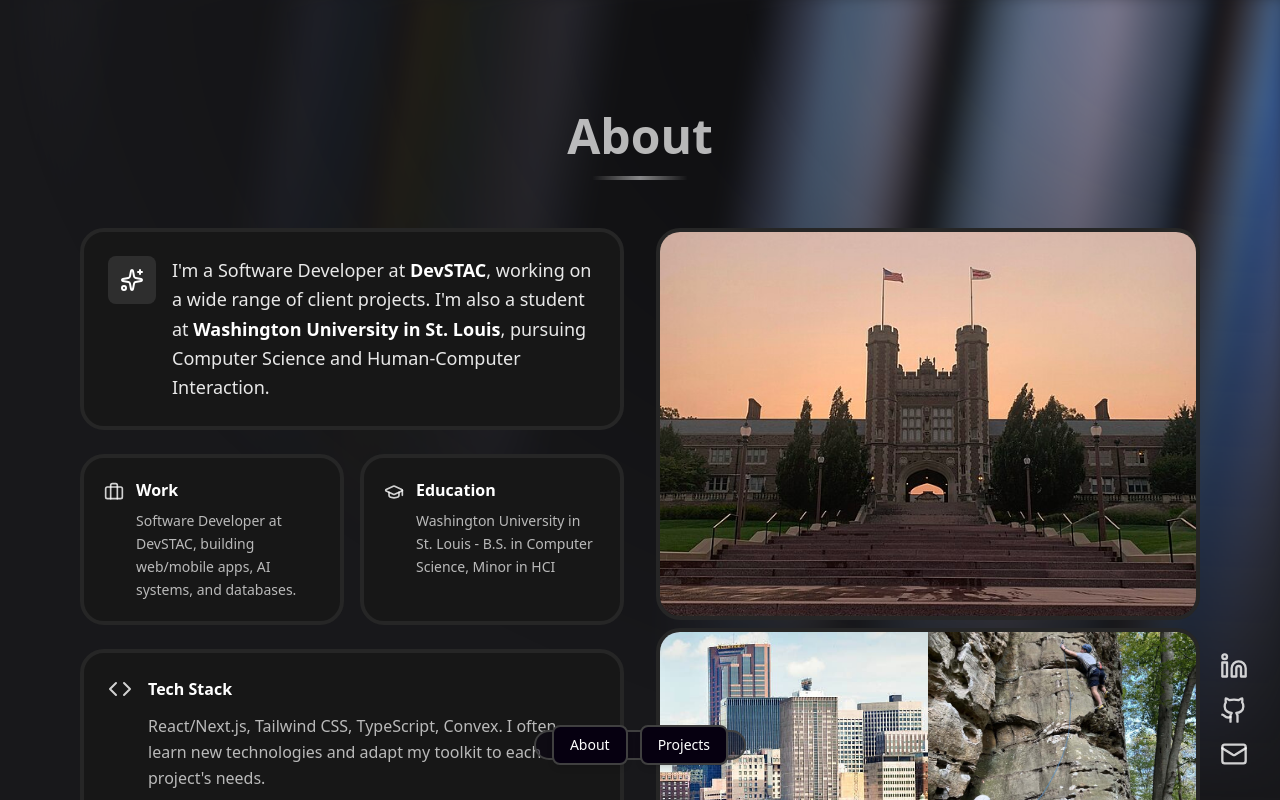
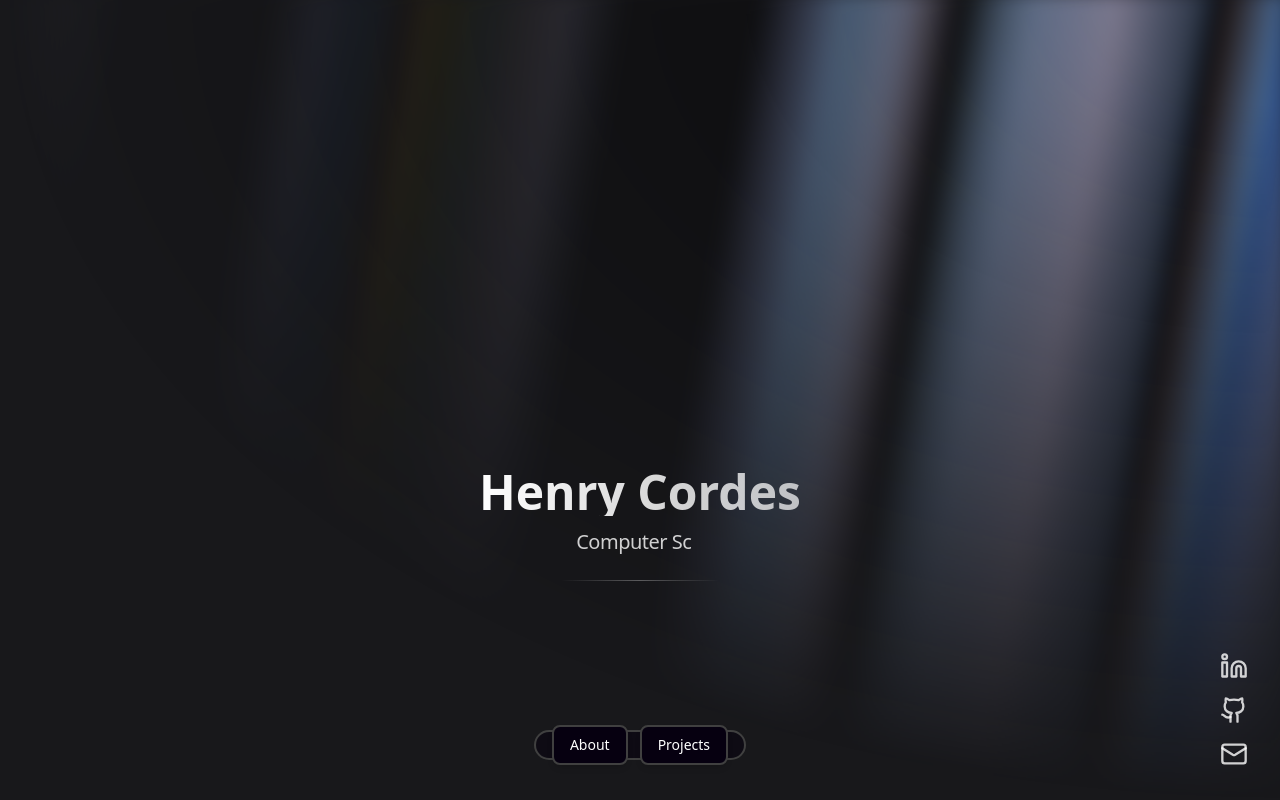
Before and after one commit to Hcordes6/hc-portfolio, a Next.js app: page / in a window 1280 px wide. Built offline with nearby package versions, Linux system fonts and the light colour scheme.

Commit message:
Styling, about fixes, and new email added

```diff
--- a/app/pages/about.tsx
+++ b/app/pages/about.tsx
@@ -4,6 +4,7 @@
 import Image from "next/image";
 import SpotlightCard from "@/components/animations/SpotlightCard";
 import { Briefcase, GraduationCap, MapPin, Code, Heart, Sparkles, ChevronDown, ChevronUp, Linkedin, Github, Mail } from "lucide-react";
+import TextType from "@/components/TextType";
 
 export default function About() {
     const [isTechStackHovered, setIsTechStackHovered] = useState(false);
@@ -75,6 +76,20 @@
 
     return (
         <div className="w-full max-w-6xl mx-auto px-4 py-8 space-y-8">
+            {/* Hero */}
+            <section className="w-full min-h-screen mx-auto flex flex-col items-center justify-center text-center pt-10 sm:pt-16 pb-6 sm:pb-10">
+                <h1 className=" text-4xl sm:text-5xl font-bold bg-linear-to-r from-white to-white/70 bg-clip-text text-transparent">
+                    Henry Cordes
+                </h1>
+                <TextType
+                    className="mt-3 text-lg sm:text-xl font-medium text-white/80"
+                    text={["Software Developer", "Computer Science Student"]}
+                    typingSpeed={100}
+                    cursorCharacter="_"
+                    cursorClassName="text-white/70"
+                />
+                <div className="mt-6 h-px w-40 bg-linear-to-r from-transparent via-white/30 to-transparent" />
+            </section>
             {/* Header */}
             <div className="text-center mb-12">
                 <h1 className="text-5xl font-bold mb-4 bg-linear-to-r text-white/70">
@@ -297,7 +312,7 @@
                                 <Github size={42} />
                             </a>
                             <a
-                                href="mailto:hcordesmn@gmail.com"
+                                href="mailto:hello@henrycordes.dev"
                                 className="text-white/80 hover:text-white transition-colors hover:scale-110 transform"
                                 aria-label="Email"
                             >
--- /dev/null
+++ b/components/TextType.tsx
@@ -0,0 +1,203 @@
+'use client';
+
+import type { HTMLAttributes, ReactNode, JSX } from 'react';
+import { createElement, useCallback, useEffect, useMemo, useRef, useState } from 'react';
+import { gsap } from 'gsap';
+
+interface TextTypeProps {
+  className?: string;
+  showCursor?: boolean;
+  hideCursorWhileTyping?: boolean;
+  cursorCharacter?: string | ReactNode;
+  cursorBlinkDuration?: number;
+  cursorClassName?: string;
+  text: string | string[];
+  as?: (keyof JSX.IntrinsicElements) & string;
+  typingSpeed?: number;
+  initialDelay?: number;
+  pauseDuration?: number;
+  deletingSpeed?: number;
+  loop?: boolean;
+  textColors?: string[];
+  variableSpeed?: { min: number; max: number };
+  onSentenceComplete?: (sentence: string, index: number) => void;
+  startOnVisible?: boolean;
+  reverseMode?: boolean;
+}
+
+const TextType = ({
+  text,
+  as: Component = 'div',
+  typingSpeed = 50,
+  initialDelay = 0,
+  pauseDuration = 2000,
+  deletingSpeed = 30,
+  loop = true,
+  className = '',
+  showCursor = true,
+  hideCursorWhileTyping = false,
+  cursorCharacter = '|',
+  cursorClassName = '',
+  cursorBlinkDuration = 0.5,
+  textColors = [],
+  variableSpeed,
+  onSentenceComplete,
+  startOnVisible = false,
+  reverseMode = false,
+  ...props
+}: TextTypeProps & HTMLAttributes<HTMLElement>) => {
+  const [displayedText, setDisplayedText] = useState('');
+  const [currentCharIndex, setCurrentCharIndex] = useState(0);
+  const [isDeleting, setIsDeleting] = useState(false);
+  const [currentTextIndex, setCurrentTextIndex] = useState(0);
+  const [isVisible, setIsVisible] = useState(!startOnVisible);
+  const rootRef = useRef<HTMLSpanElement>(null);
+  const cursorRef = useRef<HTMLSpanElement>(null);
+
+  const textArray = useMemo(() => (Array.isArray(text) ? text : [text]), [text]);
+
+  const getRandomSpeed = useCallback(() => {
+    if (!variableSpeed) return typingSpeed;
+    const { min, max } = variableSpeed;
+    return Math.random() * (max - min) + min;
+  }, [variableSpeed, typingSpeed]);
+
+  const getCurrentTextColor = () => {
+    if (textColors.length === 0) return 'inherit';
+    return textColors[currentTextIndex % textColors.length];
+  };
+
+  useEffect(() => {
+    if (!startOnVisible) return;
+
+    const currentNode = rootRef.current;
+    if (!currentNode) return;
+
+    const observer = new IntersectionObserver(
+      entries => {
+        entries.forEach(entry => {
+          if (entry.isIntersecting) {
+            setIsVisible(true);
+          }
+        });
+      },
+      { threshold: 0.1 }
+    );
+
+    observer.observe(currentNode);
+    return () => observer.disconnect();
+  }, [startOnVisible]);
+
+  useEffect(() => {
+    if (showCursor && cursorRef.current) {
+      gsap.set(cursorRef.current, { opacity: 1 });
+      const tween = gsap.to(cursorRef.current, {
+        opacity: 0,
+        duration: cursorBlinkDuration,
+        repeat: -1,
+        yoyo: true,
+        ease: 'power2.inOut'
+      });
+
+      return () => {
+        tween.kill();
+      };
+    }
+  }, [showCursor, cursorBlinkDuration]);
+
+  useEffect(() => {
+    if (!isVisible) return;
+
+    let timeout: ReturnType<typeof setTimeout>;
+
+    const currentText = textArray[currentTextIndex];
+    const processedText = reverseMode ? currentText.split('').reverse().join('') : currentText;
+
+    const executeTypingAnimation = () => {
+      if (isDeleting) {
+        if (displayedText === '') {
+          setIsDeleting(false);
+          if (currentTextIndex === textArray.length - 1 && !loop) {
+            return;
+          }
+
+          if (onSentenceComplete) {
+            onSentenceComplete(textArray[currentTextIndex], currentTextIndex);
+          }
+
+          setCurrentTextIndex(prev => (prev + 1) % textArray.length);
+          setCurrentCharIndex(0);
+          timeout = setTimeout(() => {}, pauseDuration);
+        } else {
+          timeout = setTimeout(() => {
+            setDisplayedText(prev => prev.slice(0, -1));
+          }, deletingSpeed);
+        }
+      } else {
+        if (currentCharIndex < processedText.length) {
+          timeout = setTimeout(
+            () => {
+              setDisplayedText(prev => prev + processedText[currentCharIndex]);
+              setCurrentCharIndex(prev => prev + 1);
+            },
+            variableSpeed ? getRandomSpeed() : typingSpeed
+          );
+        } else if (textArray.length >= 1) {
+          if (!loop && currentTextIndex === textArray.length - 1) return;
+          timeout = setTimeout(() => {
+            setIsDeleting(true);
+          }, pauseDuration);
+        }
+      }
+    };
+
+    if (currentCharIndex === 0 && !isDeleting && displayedText === '') {
+      timeout = setTimeout(executeTypingAnimation, initialDelay);
+    } else {
+      executeTypingAnimation();
+    }
+
+    return () => clearTimeout(timeout);
+  }, [
+    currentCharIndex,
+    displayedText,
+    isDeleting,
+    typingSpeed,
+    deletingSpeed,
+    pauseDuration,
+    textArray,
+    currentTextIndex,
+    loop,
+    initialDelay,
+    isVisible,
+    reverseMode,
+    variableSpeed,
+    getRandomSpeed,
+    onSentenceComplete
+  ]);
+
+  const shouldHideCursor =
+    hideCursorWhileTyping && (currentCharIndex < textArray[currentTextIndex].length || isDeleting);
+
+  return createElement(
+    Component,
+    {
+      className: `inline-block whitespace-pre-wrap tracking-tight ${className}`,
+      ...props
+    },
+    <span ref={rootRef} className="inline" style={{ color: getCurrentTextColor() || 'inherit' }}>
+      {displayedText}
+    </span>,
+    showCursor && (
+      <span
+        ref={cursorRef}
+        className={`ml-1 inline-block opacity-100 ${shouldHideCursor ? 'hidden' : ''} ${cursorClassName}`}
+      >
+        {cursorCharacter}
+      </span>
+    )
+  );
+
+};
+
+export default TextType;
--- a/package.json
+++ b/package.json
@@ -12,6 +12,7 @@
     "@vercel/analytics": "^1.6.1",
     "class-variance-authority": "^0.7.1",
     "clsx": "^2.1.1",
+    "gsap": "^3.14.2",
     "lucide-react": "^0.562.0",
     "motion": "^12.0.0",
     "next": "16.1.1",
```
Also changed, not shown: 1 other file (tests, documents, lock files or other folders).
